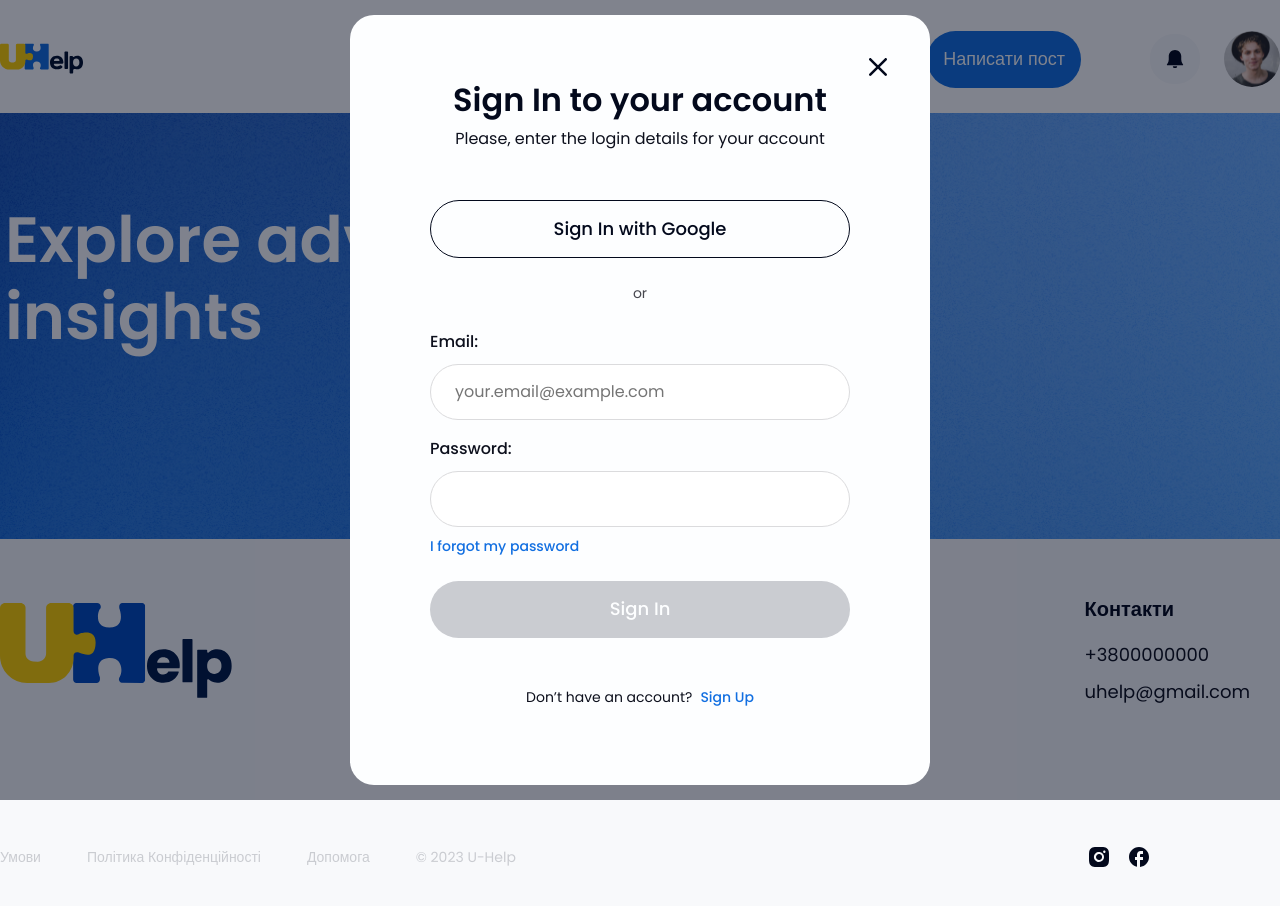
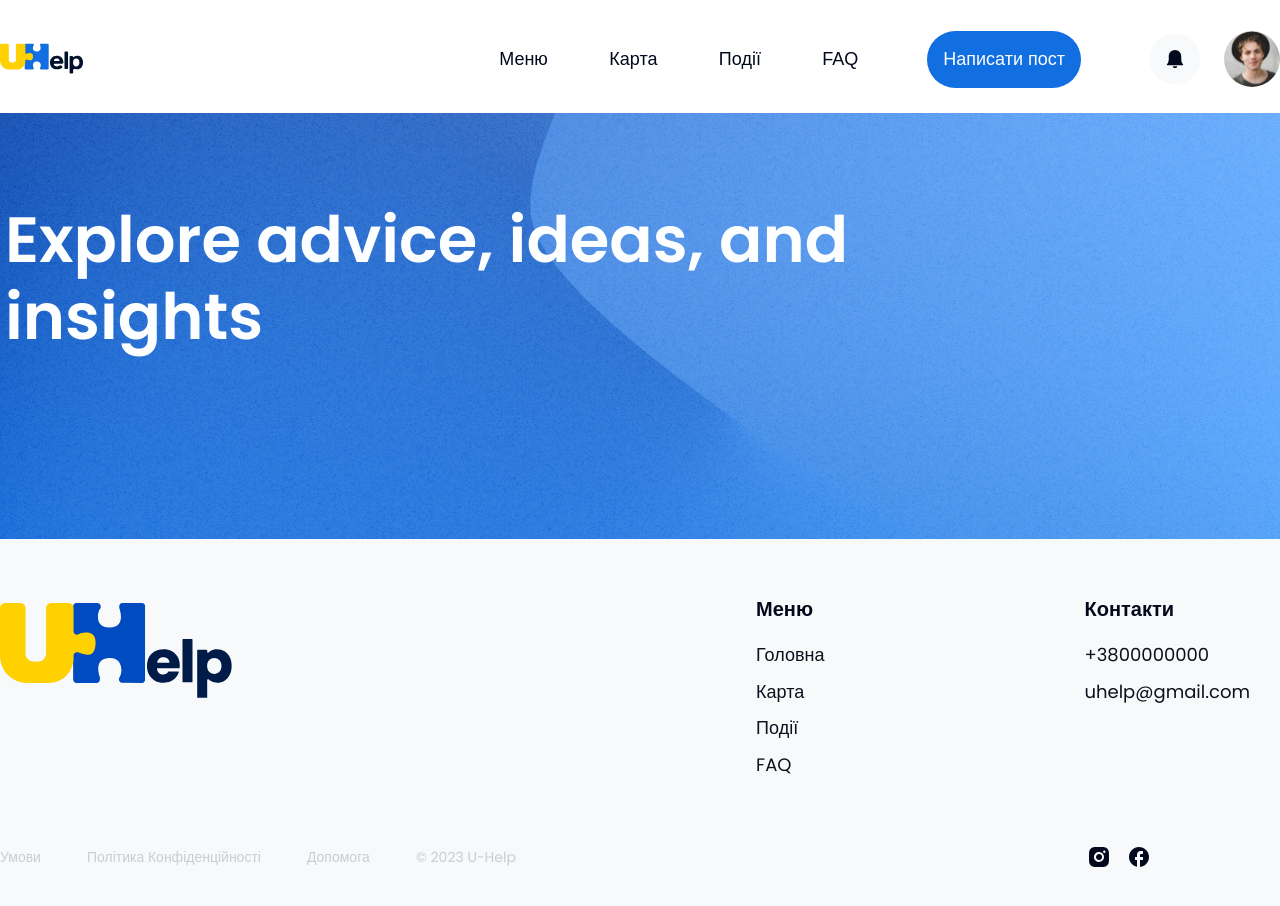
Before and after one commit to hillel-reality-i-1/hillel-reality-i-1-i-frontend, a React (Create React App) app: page / in a window 1280 px wide. Shown: the top 906 px of the page. Built offline with nearby package versions, Linux system fonts and the light colour scheme.

Commit message:
fix:  delete sign in

```diff
--- a/src/App.js
+++ b/src/App.js
@@ -7,7 +7,6 @@ import SignIn from './components/SignIn/SignIn';
 function App() {
   return (
     <>
-      <SignIn></SignIn>
       <HomePage/>
     </>
   );
```
